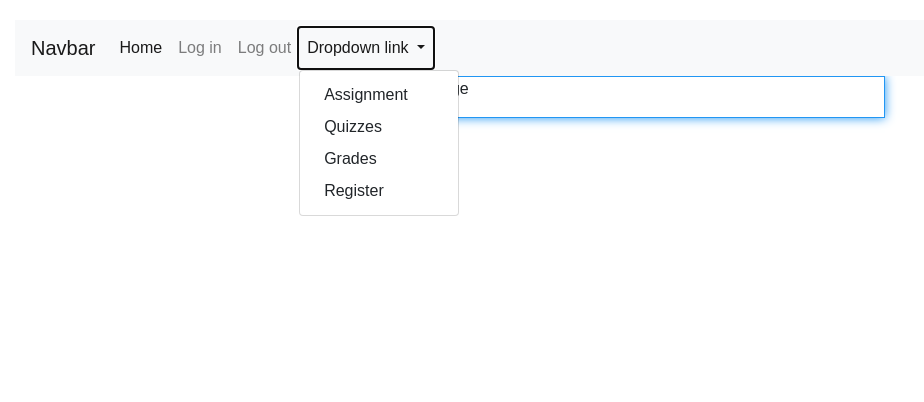
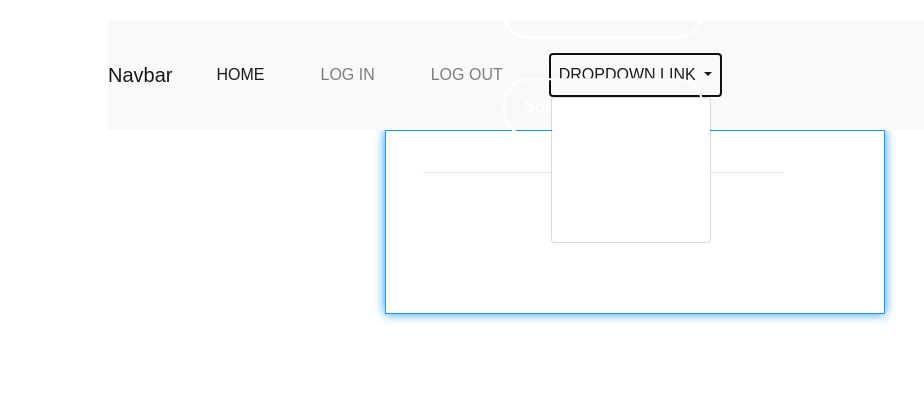
Before and after one commit to Sam1-m00/CS-WhiteBoard-Project, a Flask app: page / in a window 1280 px wide, after a click on "DROPDOWN LINK". Shown: the top 402 px of the page, without its empty margins (5-929 px from the left). Run offline with Flask 3, Linux system fonts and the light colour scheme.

Commit message:
editing some html and cs

```diff
--- a/website/templates/course1.html
+++ b/website/templates/course1.html
@@ -3,7 +3,7 @@
 <head>
     <meta charset="UTF-8">
     <meta name="viewport" content="width=device-width, initial-scale=1.0">
-    <link rel="stylesheet" href="stylec.css">
+    <link rel="stylesheet" href="../static/stylec.css">
     <title>Document</title>
 </head>
 <body class="body">
--- a/website/templates/course2.html
+++ b/website/templates/course2.html
@@ -3,7 +3,7 @@
 <head>
     <meta charset="UTF-8">
     <meta name="viewport" content="width=device-width, initial-scale=1.0">
-    <link rel="stylesheet" href="stylec.css">
+    <link rel="stylesheet" href="../static/stylec.css">
     <title>Document</title>
 </head>
 <body class="body">
--- a/website/templates/course3.html
+++ b/website/templates/course3.html
@@ -3,7 +3,7 @@
 <head>
     <meta charset="UTF-8">
     <meta name="viewport" content="width=device-width, initial-scale=1.0">
-    <link rel="stylesheet" href="stylec.css">
+    <link rel="stylesheet" href="../static/stylec.css">
     <title>Document</title>
 </head>
 <body class="body">
--- a/website/templates/homepage.html
+++ b/website/templates/homepage.html
@@ -4,14 +4,14 @@
     <meta charset="UTF-8">
     <meta name="viewport" content="width=device-width, initial-scale=1.0">
     <title>cms homepage</title>
-    <link rel="stylesheet" href="StyleHP.css">
+    <link rel="stylesheet" href="../static/StyleHP.css">
 </head>
 <body class="body">
     <div class="banner">
         <div class="navbar">
             <a href="s" class="logo">Group5</a>
             <ul>
-                <li><a href="#" onclick="window.location.href = 'course1.html';" >Home</a></li>
+                <li><a href="#" onclick="window.location.href = 'homepage.html';" >Home</a></li>
                 <li><a href="#">Assigment</a></li>
                 <li><a href="#">Quizes</a></li>
                 <li><a href="#">Grades</a></li>
--- a/website/templates/index.html
+++ b/website/templates/index.html
@@ -1,7 +1,41 @@
 {% extends "base.html" %}
 {% block title %}Home page{%endblock%}
-{% block StyleSheet %}{%endblock%}
+{% block StyleSheet %}
+<link rel="stylesheet" href="../static/StyleHP.css"> {%endblock%}
 {% block Navbar %}Navbar{%endblock%}
 {% block BodyContent %}
-<P>Home page</P>
+
+<div class="banner">
+    <div class="navbar">
+        <a href="s" class="logo">Group5</a>
+        <ul>
+            <li><a href="#" onclick="window.location.href = 'homepage.html';" >Home</a></li>
+            <li><a href="#">Assigment</a></li>
+            <li><a href="#">Quizes</a></li>
+            <li><a href="#">Grades</a></li>
+        </ul>
+        <div class="content">
+            <div>
+                <button type="button" onclick="window.location.href = 'course1.html';"><span></span>Coding Basics</button>
+                <button type="button" onclick="window.location.href = 'course2.html';"><span></span>Data Management</button>
+                <button type="button" onclick="window.location.href = 'course3.html';"><span></span>Software Developers</button>
+            </div>
+            <hr>
+            <h1>About Us</h1>
+            <p>we are 5 student create a website for learning some courses </p>
+        </div>
+    </div>
+</div>
+
+
+
+
+
+
+
+
+
+
+
+
 {% endblock %}
```
